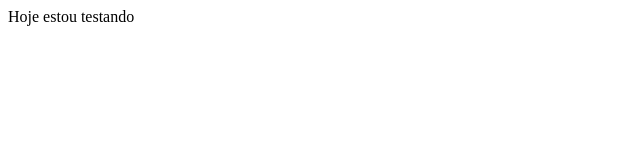
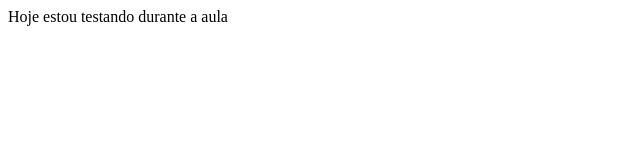
Before and after one commit to rodrisiega/primeiroprojeto, a plain HTML site: page index.html in a window 1280 px wide. Shown: the whole page, without its empty margins (0-640 px from the left). Drawn offline with Linux system fonts and the light colour scheme.

Commit message:
Testando a Integração com IDE

```diff
--- a/index.html
+++ b/index.html
@@ -1,4 +1,4 @@
 <!-- Primeiro projeto no Github-->
 <!-- Desenvolvido por Rodrigo -->
  <!--Atualizado agora 14:51-->
- <p>Hoje estou testando</p>
+ <p>Hoje estou testando durante a aula</p>
```
Also changed, not shown: 1 other file.
